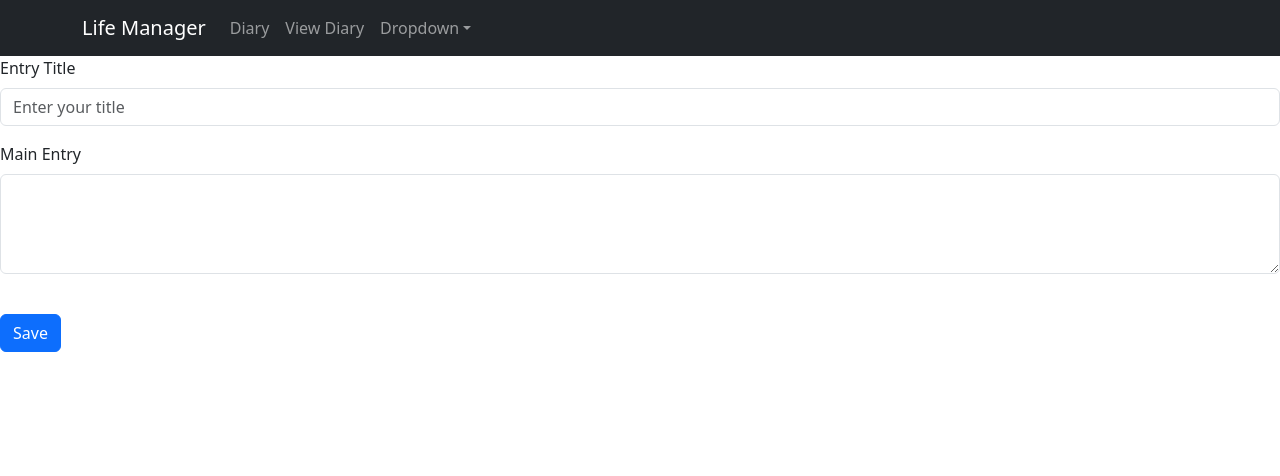
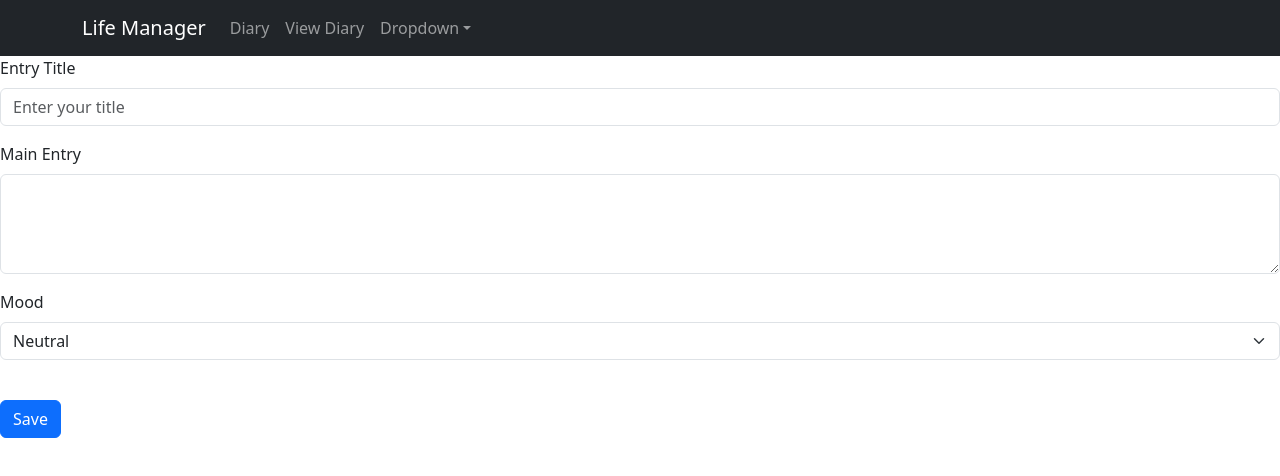
Before and after one commit to isaacwnsolomon/DataRepProject, a React (Create React App) app: page /create in a window 1280 px wide. Shown: the top 476 px of the page. Built offline with nearby package versions, Linux system fonts and the light colour scheme.

Commit message:
Added mood tracker

```diff
--- a/src/components/diaryentry.js
+++ b/src/components/diaryentry.js
@@ -6,16 +6,17 @@ import axios from "axios";
 
 const DiaryEntry = () => {
 
-  // State for title and entry
+  // State for title and entry and mood
   const [title, setTitle] = useState('');
   const[entry, setEntry] = useState('');
+  const [mood, setMood] = useState('neutral');
 
 // Handles form submission
   const handleSubmit = (e) => {
     // prevent page reload
     e.preventDefault();
     // create object with current state
-    const diary = {title,entry};
+    const diary = {title,entry, mood};
     console.log(diary);
 
     // Send data to backend using axios
@@ -24,6 +25,7 @@ const DiaryEntry = () => {
       console.log(res.data)
       setTitle(''); // Clear the title input field after submission
       setEntry(''); // Clear the entry input field after submission
+      setMood('neutral'); // Set mood back to netural
     })
     .catch((err) =>{
       console.error(err);
@@ -54,7 +56,16 @@ const DiaryEntry = () => {
           />
         </FloatingLabel>
       </Form.Group>
-
+      <Form.Group className="mb-3">
+        <Form.Label>Mood</Form.Label>
+        <Form.Select value={mood} onChange={(e) => setMood(e.target.value)}>
+          <option value="happy">Happy</option>
+          <option value="sad">Sad</option>
+          <option value="neutral">Neutral</option>
+          <option value="excited">Excited</option>
+          <option value="angry">Angry</option>
+        </Form.Select>
+      </Form.Group>
 
     </>
     {/* Save Button */}
--- a/src/components/diaryitem.js
+++ b/src/components/diaryitem.js
@@ -40,6 +40,9 @@ const DiaryItem = (props) =>{
         <Card.Text>
           {props.myDiary.entry}
         </Card.Text>
+        <Card.Subtitle
+          className="mb-2 text-muted">Mood: {props.myDiary.mood}
+        </Card.Subtitle>
         <Card.Subtitle className="mb-2 text-muted">
           {formattedDate}
         </Card.Subtitle>
--- a/src/components/read.js
+++ b/src/components/read.js
@@ -29,7 +29,8 @@ const Read = () => {
     <div>
 <h1>{diaryEntry.title}</h1>
 <p>{diaryEntry.entry}</p>
-      <p><strong>Created At:</strong> {new Date(diaryEntry.createdAt).toLocaleString()}</p>
+<p><strong>Mood: </strong> {diaryEntry.mood}</p>
+<p><strong>Created At:</strong> {new Date(diaryEntry.createdAt).toLocaleString()}</p>
     </div>
   );
 };
```
Also changed, not shown: 1 other file (tests, documents, lock files or other folders).
